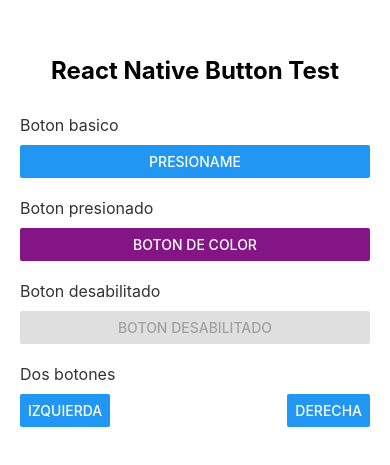
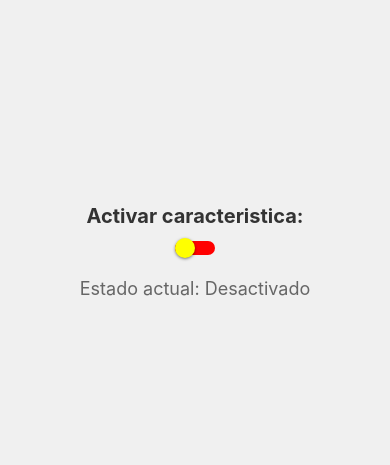
Before and after one commit to AntonioOI17/PM19x, a React Native app in the folder Blank/: screen / in a window 390 px wide. Shown: the part 171-636 px from the top of the page. Built offline with nearby package versions, Linux system fonts and the light colour scheme.

Commit message:
2 Avance terminado
Uso de Switch

```diff
--- a/Blank/App.js
+++ b/Blank/App.js
@@ -1,96 +1,50 @@
 //importaciones
-import { StatusBar } from "expo-status-bar";
-import { StyleSheet, Text, View, Button, Alert, Platform } from "react-native";
 import React, { useState } from "react";
+import { View,Switch, StyleSheet, Text } from "react-native";
 
-const showAlert = (message) => {
-  if (Platform.OS === 'web') {
-    window.alert(message);
-  } else {
-    Alert.alert('Alert', message);
+
+const App = () => {
+  const [activo, setActivo] = useState(false);
+  const cambiarSwitch = () => {
+    setActivo(previousState => !previousState);
   }
+  return (
+    <View style={styles.container}>
+      <Text style={styles.label}>Activar caracteristica:</Text>
+        <Switch
+         onValueChange={cambiarSwitch}
+          value={activo}
+          disabled={true}
+          trackColor={{ false: '#FF0000', true: '#00FF00' }}
+          thumbColor={activo ? '#0000FF' : '#FFFF00'}
+          ios_backgroundColor="#3e3e3e"
+/>
+      <Text style={styles.statusText}>Estado actual: {activo ? 'Activado': 'Desactivado'}</Text>
+
+      </View>
+  );
 };
 
-export default function App() {
 
-  return (
-    <View style={styles.container}>
-      <Text style={styles.title}>React Native Button Test</Text>
-
-      <View style={styles.section}>
-        <Text style={styles.description}>Boton basico </Text>
-        <Button
-          title='Presioname'
-          onPress={() => showAlert('Boton presionado')}
-        />
-      </View>
-
-      <View style={styles.section}>
-        <Text style={styles.description}>Boton presionado</Text>
-        <Button
-          title='Boton de color'
-          color="#841584"
-          onPress={() => showAlert('Boton de color presionado')}
-        />
-      </View>
-
-      <View style={styles.section}>
-        <Text style={styles.description}>Boton desabilitado</Text>
-        <Button
-          title='Boton desabilitado'
-          disabled
-          onPress={() => showAlert('Boton de color presionado')}
-        />
-      </View>
-
-      <View style={styles.section}>
-        <Text style={styles.description}>Dos botones</Text>
-        <View style={styles.buttonRow}>
-          <Button
-            title='Izquierda'
-            onPress={() => showAlert('Boton Izquierda presionado')}
-          />
-          <View style={styles.buttonSpacer} />
-          <Button
-            title='Derecha'
-            onPress={() => showAlert('Boton Derecha presionado')}
-          />
-        </View>
-      </View>
-
-      <StatusBar style="auto" />
-    </View>
-  );
-}
-
+// Estilos
 const styles = StyleSheet.create({
   container: {
     flex: 1,
-    padding: 20,
-    backgroundColor: 'white',
     justifyContent: 'center',
+    alignItems: 'center',
+    backgroundColor: '#f0f0f0',
   },
-  title: {
-    fontSize: 24,
+  label: {
+    fontSize: 20,
+    marginBottom: 10,
     fontWeight: 'bold',
-    marginBottom: 30,
-    textAlign: 'center',
-    color: '#000000',
+    color: '#333',
   },
-  section: {
-    marginBottom: 20,
-  },
-  description: {
-    fontSize: 16,
-    marginBottom: 10,
-    color:'#333333'
-  },
-  buttonRow: {
-    flexDirection: 'row',
-    justifyContent: 'space-between',
-    alignItems:'center'
-  },
-  buttonSpacer: {
-    width: 10,
+  statusText: {
+    marginTop: 20,
+    fontSize: 18,
+    color: '#666',
   },
 });
+
+export default App;
```
